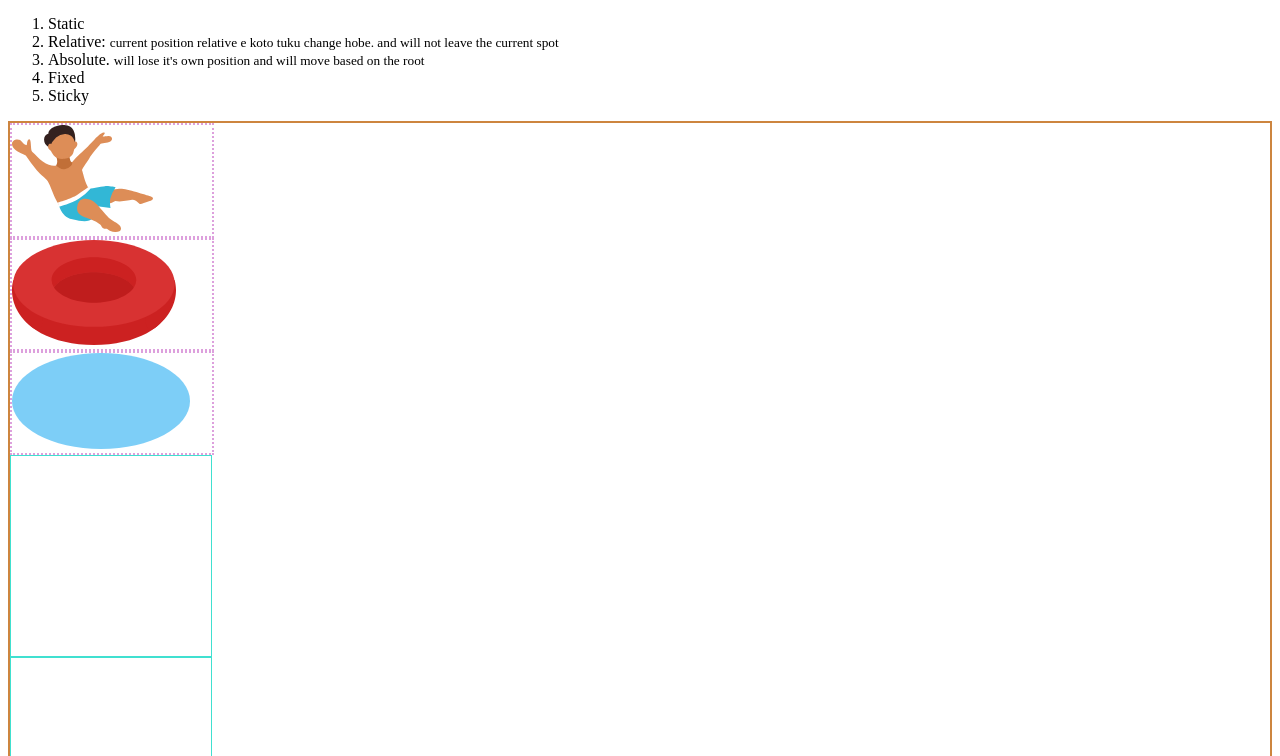
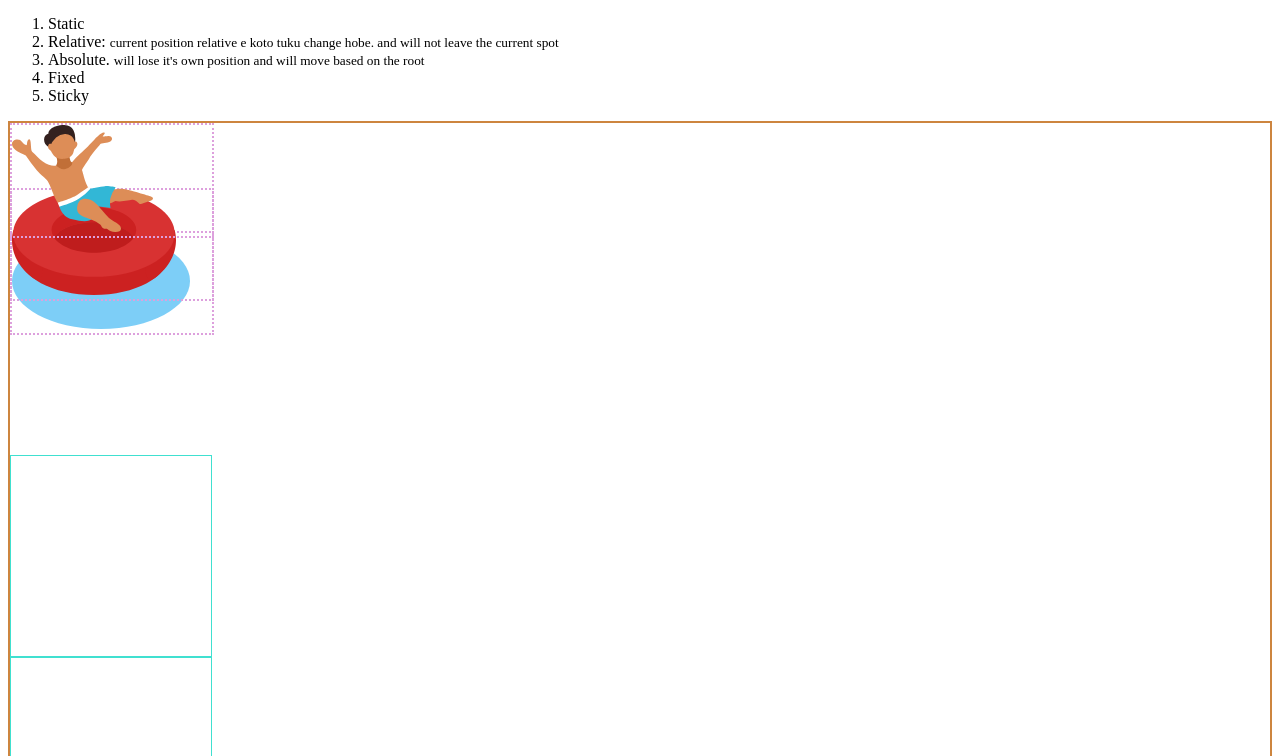
Before and after one commit to zahidjuel/pseudo-box6.5, a plain HTML site: page index.html in a window 1280 px wide. Shown: the part 44-800 px from the top of the page. Drawn offline with Linux system fonts and the light colour scheme.

Commit message:
added z index

```diff
--- a/index.html
+++ b/index.html
@@ -15,29 +15,33 @@
             border: 2px dotted plum;
             width: 200px;
         }
+        .boy{
+            position: relative;
+            z-index: 3;
+        }
+
+        .ring {
+            position: relative;
+            top: -50px;
+            z-index: 2;
+        }
+
+        .water {
+            position: relative;
+            top: -120px;
+            z-index: 1;
+        }
 
         /* .ring{
-            position: relative;
-            left: 50px;
-            top: -30px;
-        } */
-        /*
-        .ring{
-            position: absolute;
-            top:40px;
-            left: 100px;
-        } */
-
-        .ring{
             position: sticky;
             top: 0px;
-        }
+        }  */
 
         /* .ring {
             position: fixed;
             top: 200px;
             left: 50px;
-        } */
+        }  */
 
         .dummy {
             border: 1px solid turquoise;
```
Also changed, not shown: pseudo3.html (+1 -1 lines).
